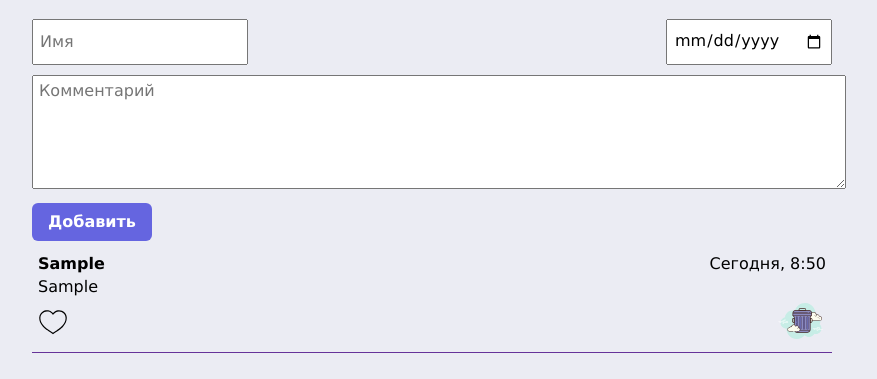
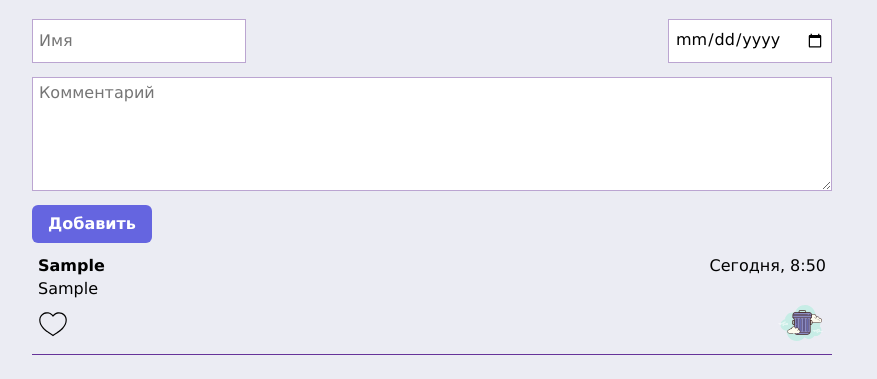
Before and after one commit to klaus-wq/comments, a plain HTML site: page index.html in a window 1280 px wide. Both pictures are taken after typing "Sample", "2020-01-15", "Sample" into the empty fields and a click on the button "Добавить". Shown: the part 81-460 px from the top of the page, without its empty margins (208-1085 px from the left). Drawn offline with nearby package versions, Linux system fonts and the light colour scheme.

Commit message:
add adaptive

```diff
--- a/css/main.css
+++ b/css/main.css
@@ -18,40 +18,55 @@ body {
 .input__header {
     display: flex;
     justify-content: space-between;
+    flex-wrap: wrap;
+    margin-bottom: 4px;
 }
 
 .input__name {
     height: 30px;
     margin-bottom: 4px;
     padding: 6px;
+    border: 1px solid rgb(187, 165, 209);
 }
 
 .input__date {
     height: 30px;
     padding: 6px;
+    border: 1px solid rgb(187, 165, 209);
+    margin-bottom: 4px;
 }
 
 .input__text {
-    width: 100%;
+    width: -webkit-fill-available;
     height: 100px;
     margin-bottom: 4px;
     padding: 6px;
+    border: 1px solid rgb(187, 165, 209);
 }
 
 .comment__block {
     padding: 6px;
     margin-bottom: 6px;
     border-bottom: 1px solid rebeccapurple;
+    overflow-wrap: anywhere;
 }
 
 .comment__header {
-    display: flex;
+    /* display: flex;
     justify-content: space-between;
+    flex-wrap: wrap; */
+    display: grid;
 }
 
 .comment__name {
     font-weight: bold;
     margin-bottom: 4px;
+}
+
+.comment__date {
+    padding-left: 4px;
+    justify-self: flex-end;
+    grid-column: 2;
 }
 
 .comment__footer {
--- a/js/script.js
+++ b/js/script.js
@@ -122,6 +122,9 @@ function parseDate() {
     //     return new Date().toLocaleString();
     // }
     let nowTime = new Date().getHours() + ":" + new Date().getMinutes();
+    if (new Date().getMinutes() < 10) {
+        nowTime = new Date().getHours() + ":" + "0" + new Date().getMinutes();
+    }
     let stringDay;
     if (diff == 0) {
         stringDay = "Сегодня";
```
Also changed, not shown: img/like-active.png (deleted).
